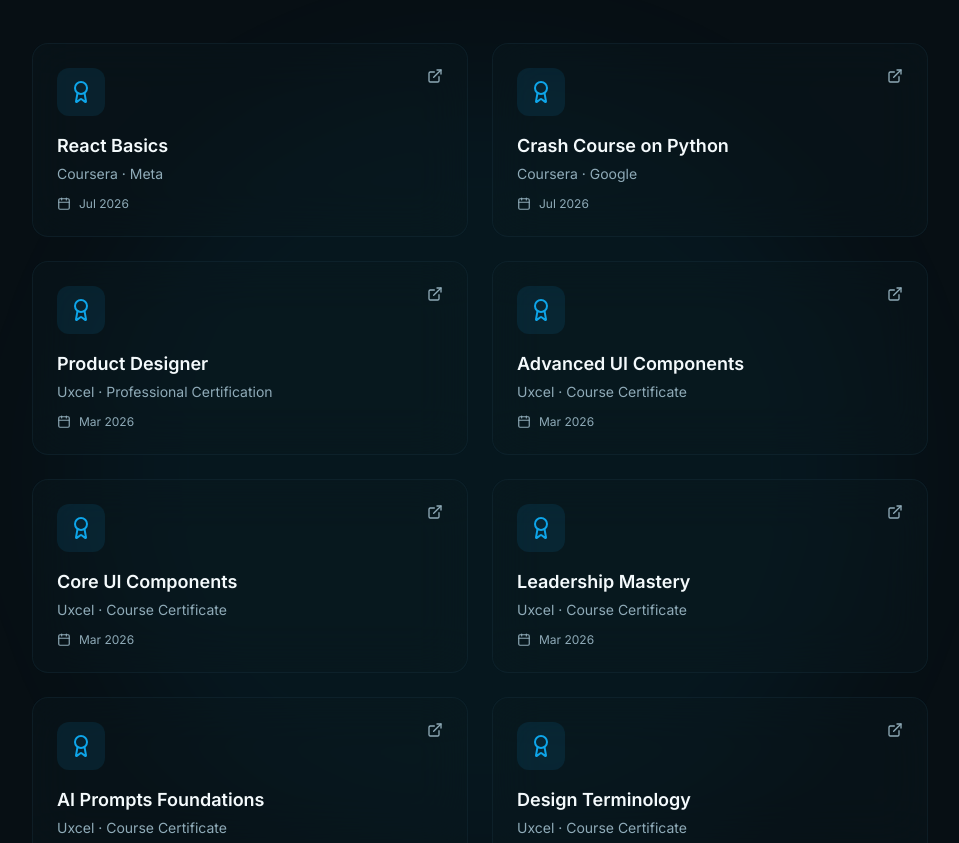
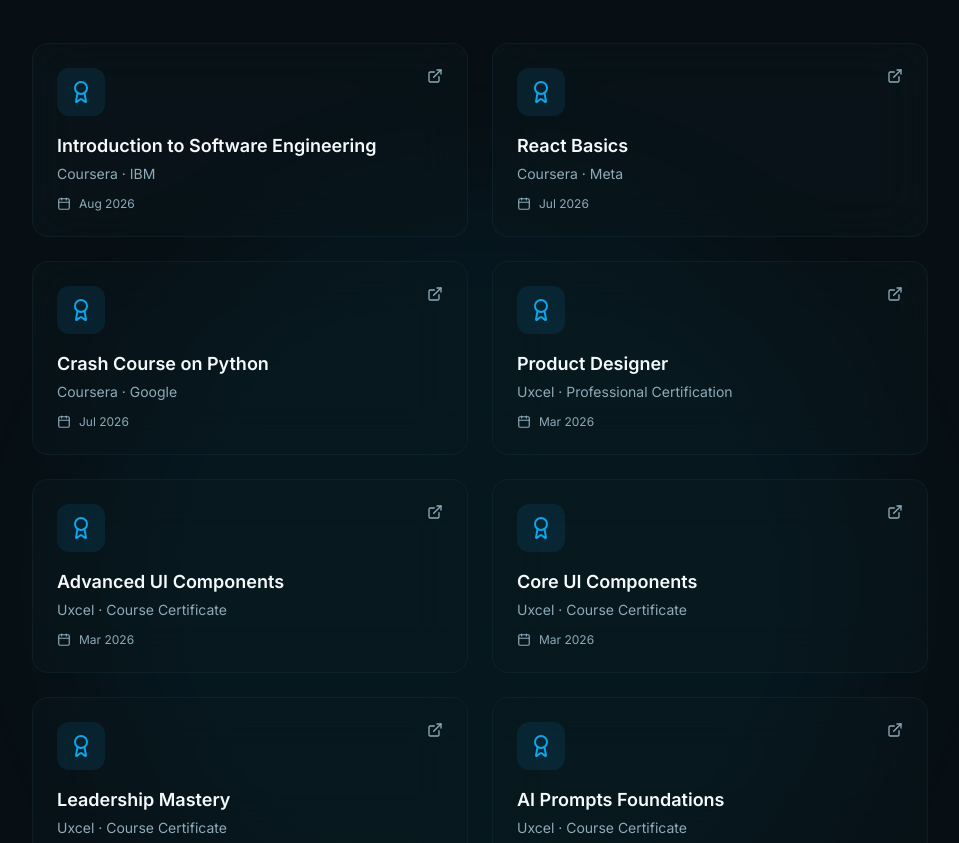
Before and after one commit to big21josh/Tadiwanashe-Joshua-Mabharani_dev-personal-portfolio, a React (Vite) app: page / in a window 1280 px wide. Shown: the part 5860-6703 px from the top of the page, without its empty margins (160-1119 px from the left). Built offline with nearby package versions, Linux system fonts and the light colour scheme.

Commit message:
certificates update2

```diff
--- a/src/sections/Certificates.jsx
+++ b/src/sections/Certificates.jsx
@@ -3,6 +3,13 @@
 import { generateCertificateSchema, injectStructuredData } from "@/utils/seoUtils";
 
 const certificates = [
+  {
+    title: "Introduction to Software Engineering",
+    issuer: "Coursera",
+    org: "IBM",
+    date: "Aug 2026",
+    credentialUrl: "https://coursera.org/verify/ZMGSA9VVO8BX",
+  },
   {
     title: "React Basics",
     issuer: "Coursera",
```
